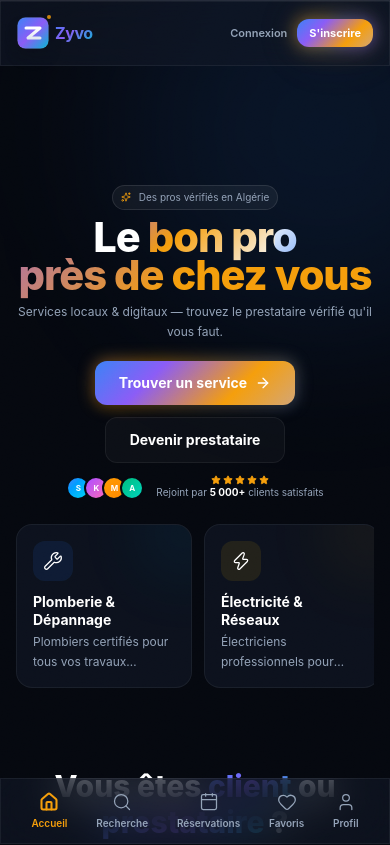
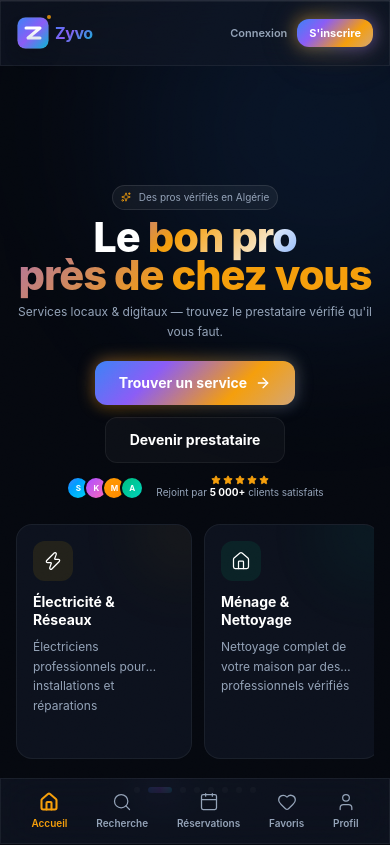
Before and after one commit to karimbzn31/ZYVO-OFFICIEL-, a React (Vite) app: page / in a window 390 px wide. Shown: the top 845 px of the page. Built offline with nearby package versions, Linux system fonts and the light colour scheme.

Commit message:
feat(home): carousel auto-scroll 8 services, hauteur uniforme, dots indicateurs

```diff
--- a/src/index.css
+++ b/src/index.css
@@ -324,6 +324,7 @@ body {
 .tilt-card-inner {
   transition: transform 0.2s cubic-bezier(0.175, 0.885, 0.32, 1.275);
   transform: rotateX(var(--rot-x, 0deg)) rotateY(var(--rot-y, 0deg));
+  height: 100%;
 }
 
 /* ===== GRADIENTS ===== */
--- a/src/pages/Home.jsx
+++ b/src/pages/Home.jsx
@@ -153,6 +153,10 @@ export default function Home() {
   const [mousePos, setMousePos] = useState({ x: 0.5, y: 0.5 })
   const [faqTab, setFaqTab] = useState('client')
   const [howTab, setHowTab] = useState('client')
+  const carouselRef = useRef(null)
+  const [carouselPaused, setCarouselPaused] = useState(false)
+  const [activeServiceIdx, setActiveServiceIdx] = useState(0)
+  const activeIdxRef = useRef(0)
 
   const [wlName, setWlName] = useState('')
   const [wlEmail, setWlEmail] = useState('')
@@ -183,6 +187,43 @@ export default function Home() {
     }, { threshold: 0.1 })
     document.querySelectorAll('[data-section]').forEach(el => observer.observe(el))
     return () => observer.disconnect()
+  }, [])
+
+  useEffect(() => {
+    activeIdxRef.current = activeServiceIdx
+  }, [activeServiceIdx])
+
+  useEffect(() => {
+    if (carouselPaused) return
+    const timer = setInterval(() => {
+      const el = carouselRef.current
+      if (!el) return
+      const cards = el.querySelectorAll('[data-svc-card]')
+      if (!cards.length) return
+      const w = cards[0].offsetWidth + 12
+      const next = (activeIdxRef.current + 1) % services.length
+      el.scrollTo({ left: next * w, behavior: 'smooth' })
+      setActiveServiceIdx(next)
+    }, 4000)
+    return () => clearInterval(timer)
+  }, [carouselPaused])
+
+  const handleCarouselScroll = useCallback(() => {
+    const el = carouselRef.current
+    if (!el) return
+    const card = el.querySelector('[data-svc-card]')
+    if (!card) return
+    const idx = Math.round(el.scrollLeft / (card.offsetWidth + 12))
+    setActiveServiceIdx(Math.min(idx, services.length - 1))
+  }, [])
+
+  const scrollToService = useCallback((i) => {
+    const el = carouselRef.current
+    if (!el) return
+    const card = el.querySelector('[data-svc-card]')
+    if (!card) return
+    el.scrollTo({ left: i * (card.offsetWidth + 12), behavior: 'smooth' })
+    setActiveServiceIdx(i)
   }, [])
 
   const handleWlSubmit = (e) => {
@@ -277,26 +318,51 @@ export default function Home() {
             </div>
           </div>
 
-          {/* SERVICE CARDS - Horizontal Scroll */}
+          {/* SERVICE CARDS — Auto-scroll Carousel */}
           <div data-section="services" className={`mt-6 sm:mt-10 ${visible.hero ? 'animate-fade-in-up animate-delay-200' : 'opacity-0'}`}>
-            <div className="flex gap-3 overflow-x-auto pb-2 scrollbar-hide sm:grid sm:grid-cols-4">
-              {services.map((s, i) => (
-                <TiltCard key={s.title}>
+            <div
+              ref={carouselRef}
+              className="flex gap-3 overflow-x-auto pb-2 scrollbar-hide snap-x snap-mandatory sm:grid sm:grid-cols-4"
+              onScroll={handleCarouselScroll}
+              onMouseEnter={() => setCarouselPaused(true)}
+              onMouseLeave={() => setCarouselPaused(false)}
+              onTouchStart={() => setCarouselPaused(true)}
+              onTouchEnd={() => setTimeout(() => setCarouselPaused(false), 4000)}
+            >
+              {services.map((s) => (
+                <div key={s.title} className="snap-start shrink-0 w-44 h-[235px] sm:h-auto sm:w-auto" data-svc-card>
+                  <TiltCard className="h-full">
                     <Link
                       to="/search"
-                    className="group relative overflow-hidden glass-premium rounded-2xl p-4 sm:p-5 card-hover block w-44 sm:w-auto shrink-0 sm:shrink"
-                    style={{ animationDelay: `${i * 0.06}s` }}
+                      className="group relative overflow-hidden glass-premium rounded-2xl p-4 sm:p-5 card-hover block h-full flex flex-col"
                     >
                       <div className={`absolute -top-8 -right-8 w-20 h-20 bg-gradient-to-br ${s.gradient} rounded-full blur-2xl opacity-10 group-hover:opacity-25 transition-opacity`} />
-                    <div className="relative z-10">
-                      <div className={`w-10 h-10 sm:w-12 sm:h-12 rounded-xl ${s.bg} flex items-center justify-center mb-3 group-hover:scale-110 group-hover:rotate-3 transition-transform`}>
+                      <div className="relative z-10 flex flex-col h-full">
+                        <div className={`w-10 h-10 sm:w-12 sm:h-12 rounded-xl ${s.bg} flex items-center justify-center mb-3 group-hover:scale-110 group-hover:rotate-3 transition-transform shrink-0`}>
                           <s.icon className="w-5 h-5 sm:w-6 sm:h-6 text-white" strokeWidth={1.5} />
                         </div>
-                      <h3 className="font-bold text-sm sm:text-base text-white leading-tight">{s.title}</h3>
-                      <p className="text-xs text-zyvo-muted leading-relaxed mt-1 line-clamp-2">{s.desc}</p>
+                        <h3 className="font-bold text-sm sm:text-base text-white leading-tight min-h-[2.5rem]">{s.title}</h3>
+                        <p className="text-xs text-zyvo-muted leading-relaxed mt-1 line-clamp-2 flex-1">{s.desc}</p>
                       </div>
                     </Link>
                   </TiltCard>
+                </div>
+              ))}
+            </div>
+
+            {/* Dots indicator (mobile only) */}
+            <div className="flex items-center justify-center gap-2 mt-5 sm:hidden">
+              {services.map((_, i) => (
+                <button
+                  key={i}
+                  onClick={() => scrollToService(i)}
+                  className={`h-1.5 rounded-full transition-all duration-500 ${
+                    i === activeServiceIdx
+                      ? 'w-6 bg-gradient-to-r from-blue-500 via-purple-500 to-cyan-400 shadow-lg shadow-purple-500/25'
+                      : 'w-1.5 bg-white/20 hover:bg-white/40'
+                  }`}
+                  aria-label={`Service ${i + 1}`}
+                />
               ))}
             </div>
           </div>
```
Lines whose indentation alone changed are shown as unchanged.
